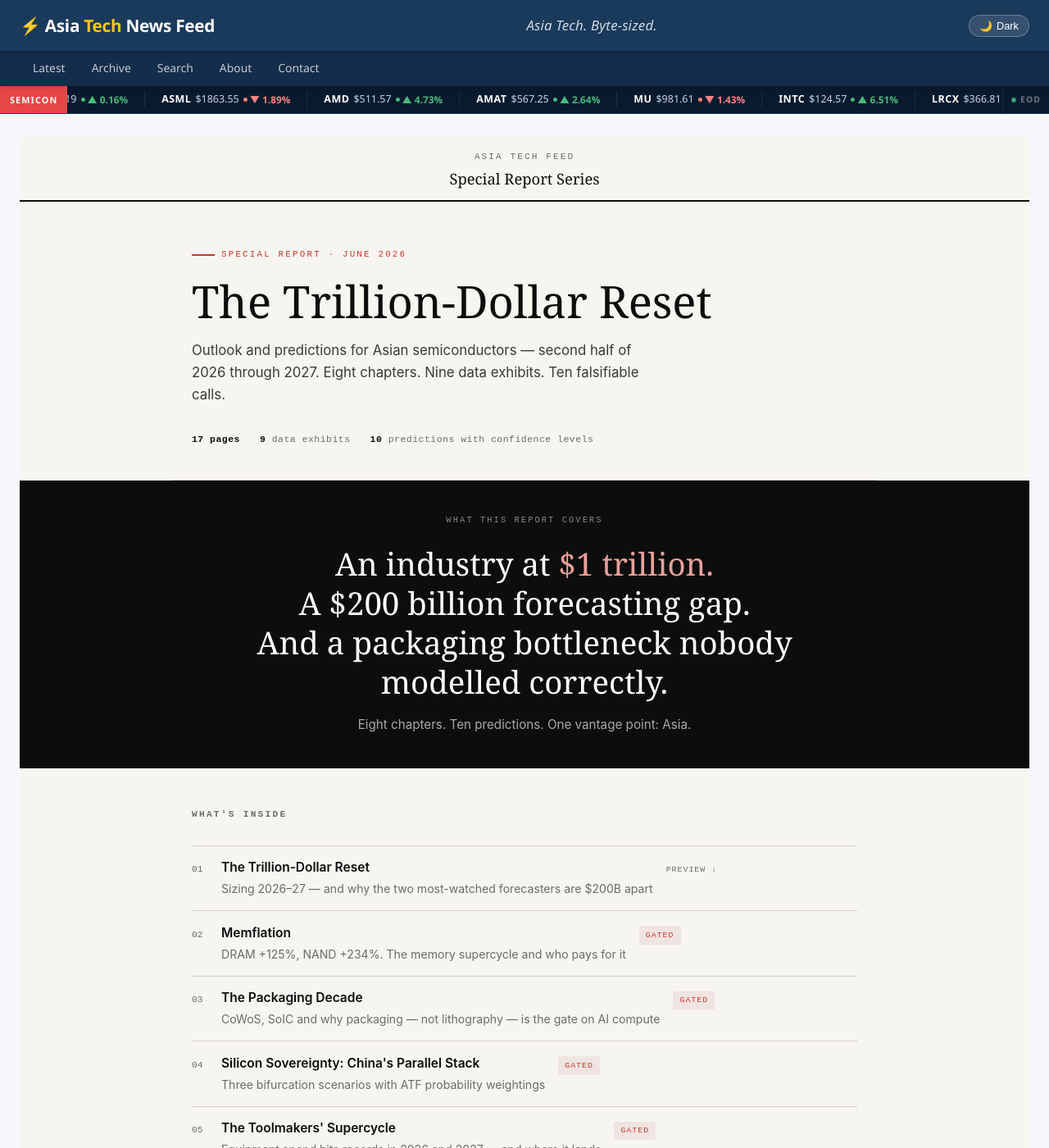
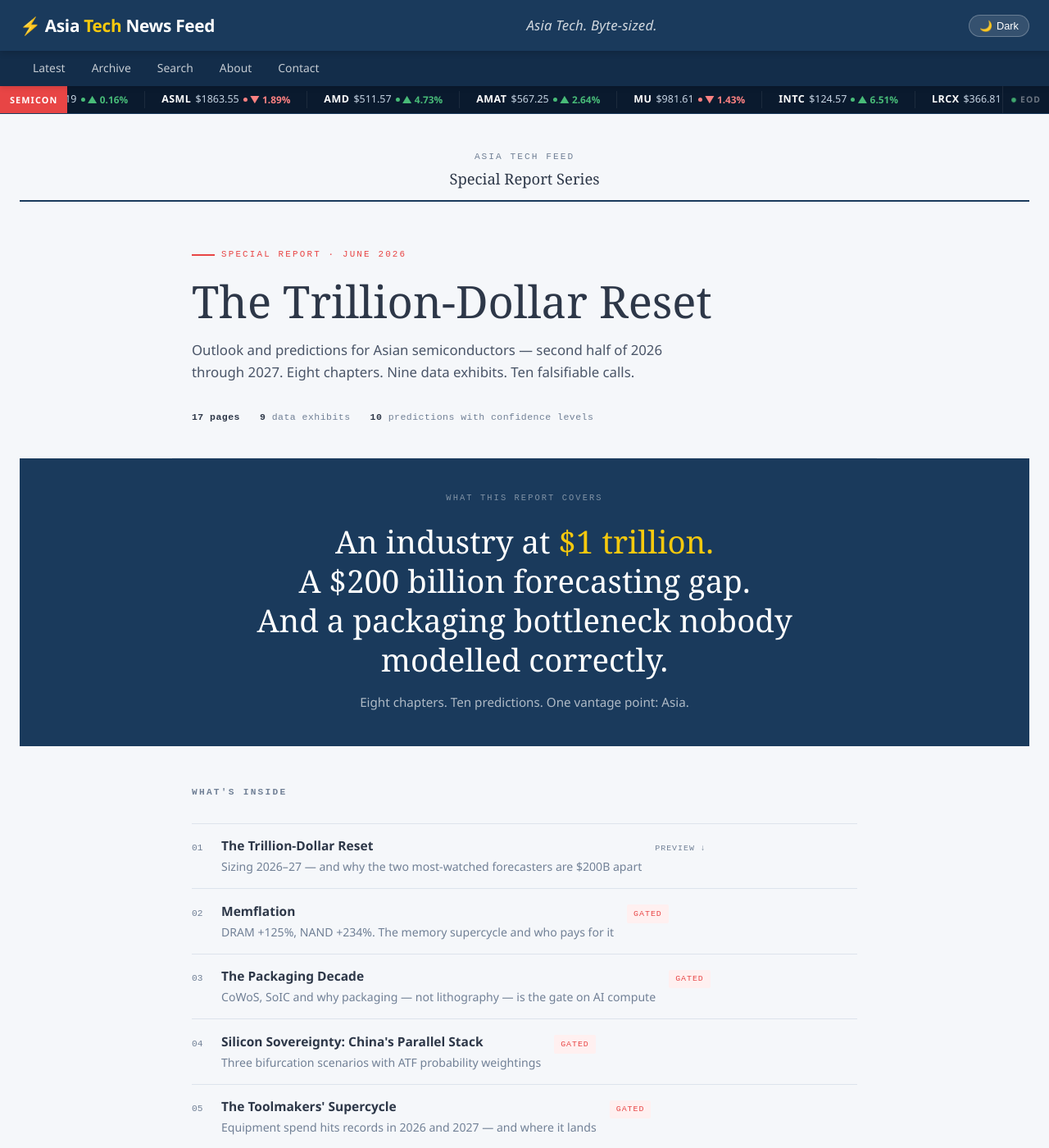
Before and after one commit to asiatechfeed/Asia-Tech-Feed, a Jekyll site: the page built from special-reports/index.html, in a window 1280 px wide and 1400 px high. Shown: the whole window at 82% size. Built offline with Jekyll 4.4.1, drawn with Linux system fonts in a browser that asks for light colours.

```diff
--- a/special-reports/index.html
+++ b/special-reports/index.html
@@ -6,19 +6,21 @@
 ---
 
 <style>
-/* ── Tokens ─────────────────────────────────────────────────── */
+/* ── Tokens — aligned with asiatechfeed.com palette ─────────── */
 :root {
-  --ink:       #0d0d0d;
-  --ink-mid:   #3a3a3a;
-  --ink-muted: #6b6b6b;
-  --rule:      #d4d0c8;
-  --paper:     #f7f5f0;
-  --paper-alt: #edeae3;
-  --accent:    #c8392b;          /* ATF red — signal, used sparingly */
-  --accent-dim:#f0e4e2;
+  --ink:       #2d3748;
+  --ink-mid:   #4a5568;
+  --ink-muted: #718096;
+  --rule:      #dde3ec;
+  --paper:     #f5f7fa;
+  --paper-alt: #edf2f7;
+  --accent:    #e84545;
+  --accent-dim:#fff0f0;
+  --primary:   #1a3a5c;
+  --primary-dk:#132d4a;
   --mono:      'IBM Plex Mono', 'Courier New', monospace;
   --serif:     'Georgia', 'Times New Roman', serif;
-  --sans:      -apple-system, BlinkMacSystemFont, 'Segoe UI', sans-serif;
+  --sans:      "Segoe UI", system-ui, -apple-system, sans-serif;
 }
 
 /* ── Reset scoped to this page ──────────────────────────────── */
@@ -32,7 +34,7 @@
 
 /* ── Masthead ───────────────────────────────────────────────── */
 .sr-masthead {
-  border-bottom: 2px solid var(--ink);
+  border-bottom: 2px solid var(--primary);
   padding: 1rem 0 0.75rem;
   text-align: center;
 }
@@ -107,8 +109,8 @@
 
 /* ── Forecast disagreement callout (the hook) ───────────────── */
 .sr-hook {
-  background: var(--ink);
-  color: #f7f5f0;
+  background: var(--primary);
+  color: #e2e8f0;
   padding: 2.5rem 1.5rem;
   text-align: center;
 }
@@ -121,7 +123,7 @@
   font-size: 0.65rem;
   letter-spacing: 0.2em;
   text-transform: uppercase;
-  color: #888;
+  color: rgba(255,255,255,0.45);
   margin-bottom: 1.25rem;
 }
 .sr-hook .hook-stat {
@@ -132,12 +134,12 @@
   margin-bottom: 1rem;
 }
 .sr-hook .hook-stat em {
-  color: #e8a09a;
+  color: #f6c90e;
   font-style: normal;
 }
 .sr-hook .hook-body {
   font-size: 0.95rem;
-  color: #aaa;
+  color: rgba(255,255,255,0.65);
   max-width: 560px;
   margin: 0 auto;
   line-height: 1.7;
@@ -214,8 +216,8 @@
 /* ── Free exhibit preview ───────────────────────────────────── */
 .sr-exhibit {
   background: var(--paper-alt);
-  border-top: 2px solid var(--ink);
-  border-bottom: 2px solid var(--ink);
+  border-top: 2px solid var(--primary);
+  border-bottom: 2px solid var(--primary);
   padding: 2.5rem 1.5rem;
 }
 .sr-exhibit-inner {
@@ -265,7 +267,7 @@
 }
 .bar-track {
   flex: 1;
-  background: #ddd8cf;
+  background: #dde3ec;
   height: 32px;
   border-radius: 2px;
   position: relative;
@@ -279,15 +281,15 @@
   padding-left: 0.5rem;
   transition: width 0.8s ease;
 }
-.bar-fill.hist  { background: #4a4a4a; }
+.bar-fill.hist  { background: var(--primary); }
 .bar-fill.fcast { background: var(--accent); }
 .bar-fill.range {
   background: repeating-linear-gradient(
     45deg,
-    rgba(200,57,43,0.25) 0px,
-    rgba(200,57,43,0.25) 4px,
-    rgba(200,57,43,0.08) 4px,
-    rgba(200,57,43,0.08) 8px
+    rgba(232,69,69,0.22) 0px,
+    rgba(232,69,69,0.22) 4px,
+    rgba(232,69,69,0.06) 4px,
+    rgba(232,69,69,0.06) 8px
   );
   border: 1.5px dashed var(--accent);
 }
@@ -370,7 +372,7 @@
   content: 'Register to read';
   position: absolute;
   inset: 0;
-  background: rgba(247,245,240,0.88);
+  background: rgba(237,242,247,0.88);
   display: flex;
   align-items: center;
   justify-content: center;
@@ -408,8 +410,8 @@
 
 /* ── Registration gate ──────────────────────────────────────── */
 .sr-gate {
-  background: var(--ink);
-  color: #f7f5f0;
+  background: var(--primary);
+  color: #e2e8f0;
   padding: 3.5rem 1.5rem;
 }
 .sr-gate-inner {
@@ -426,7 +428,7 @@
 }
 .sr-gate .gate-sub {
   font-size: 0.95rem;
-  color: #999;
+  color: rgba(255,255,255,0.65);
   margin-bottom: 2rem;
   line-height: 1.65;
 }
@@ -440,13 +442,13 @@
   align-items: flex-start;
   gap: 0.65rem;
   font-size: 0.9rem;
-  color: #ccc;
+  color: rgba(255,255,255,0.8);
   padding: 0.4rem 0;
-  border-bottom: 1px solid #2a2a2a;
+  border-bottom: 1px solid rgba(255,255,255,0.1);
 }
 .gate-bullets li:last-child { border-bottom: none; }
 .gate-bullets .bullet-icon {
-  color: var(--accent);
+  color: #f6c90e;
   font-family: var(--mono);
   font-size: 0.75rem;
   margin-top: 0.15rem;
@@ -457,9 +459,9 @@
 #gateForm input,
 #gateForm select {
   width: 100%;
-  background: #1a1a1a;
-  border: 1px solid #333;
-  color: #f7f5f0;
+  background: #fff;
+  border: 1px solid #dde3ec;
+  color: #2d3748;
   padding: 0.7rem 0.85rem;
   font-size: 0.95rem;
   border-radius: 3px;
@@ -467,13 +469,14 @@
   transition: border-color 0.2s;
   margin-bottom: 0.75rem;
 }
-#gateForm input::placeholder { color: #555; }
+#gateForm input::placeholder { color: #a0aec0; }
 #gateForm input:focus,
 #gateForm select:focus {
   outline: none;
-  border-color: #666;
+  border-color: #90cdf4;
+  box-shadow: 0 0 0 2px rgba(26,58,92,0.12);
 }
-#gateForm select option { background: #1a1a1a; }
+#gateForm select option { background: #fff; color: #2d3748; }
 .interest-row {
   display: flex;
   flex-wrap: wrap;
@@ -485,17 +488,18 @@
   align-items: center;
   gap: 0.3rem;
   padding: 0.3rem 0.65rem;
-  border: 1px solid #333;
+  border: 1px solid rgba(255,255,255,0.25);
   border-radius: 2px;
   font-size: 0.8rem;
-  color: #999;
+  color: rgba(255,255,255,0.65);
   cursor: pointer;
-  transition: border-color 0.15s, color 0.15s;
+  transition: border-color 0.15s, color 0.15s, background 0.15s;
   font-family: var(--sans);
 }
 .int-chip:has(input:checked) {
-  border-color: var(--accent);
-  color: #f7f5f0;
+  border-color: #f6c90e;
+  color: #f6c90e;
+  background: rgba(246,201,14,0.1);
 }
 .int-chip input { display: none; }
 .gate-btn {
@@ -512,11 +516,11 @@
   transition: background 0.2s;
   font-family: var(--sans);
 }
-.gate-btn:hover { background: #a82d22; }
-.gate-btn:disabled { background: #555; cursor: not-allowed; }
+.gate-btn:hover { background: #c53030; }
+.gate-btn:disabled { background: rgba(255,255,255,0.25); cursor: not-allowed; }
 .gate-note {
   font-size: 0.78rem;
-  color: #555;
+  color: rgba(255,255,255,0.4);
   text-align: center;
   margin-top: 0.75rem;
   font-family: var(--mono);
@@ -528,11 +532,11 @@
   font-size: 0.9rem;
   display: none;
 }
-.gate-status.success { background: #0d2e16; color: #5fcc7e; display: block; }
-.gate-status.error   { background: #2e0d0d; color: #e88; display: block; }
+.gate-status.success { background: rgba(16,128,60,0.25); color: #6ee7a0; display: block; border: 1px solid rgba(110,231,160,0.3); }
+.gate-status.error   { background: rgba(200,40,40,0.25); color: #fca5a5; display: block; border: 1px solid rgba(252,165,165,0.3); }
 .field-err {
   font-size: 0.78rem;
-  color: #e88;
+  color: #fca5a5;
   margin-top: -0.5rem;
   margin-bottom: 0.5rem;
   display: block;
@@ -556,7 +560,7 @@
   margin-bottom: 0.5rem;
 }
 #downloadConfirm p {
-  color: #999;
+  color: rgba(255,255,255,0.65);
   font-size: 0.9rem;
   margin-bottom: 1.5rem;
 }
@@ -573,7 +577,7 @@
   font-size: 0.95rem;
   transition: background 0.2s;
 }
-.dl-btn:hover { background: #a82d22; }
+.dl-btn:hover { background: #c53030; }
 .dl-btn svg { flex-shrink: 0; }
 
 /* ── Honeypot ───────────────────────────────────────────────── */
```
